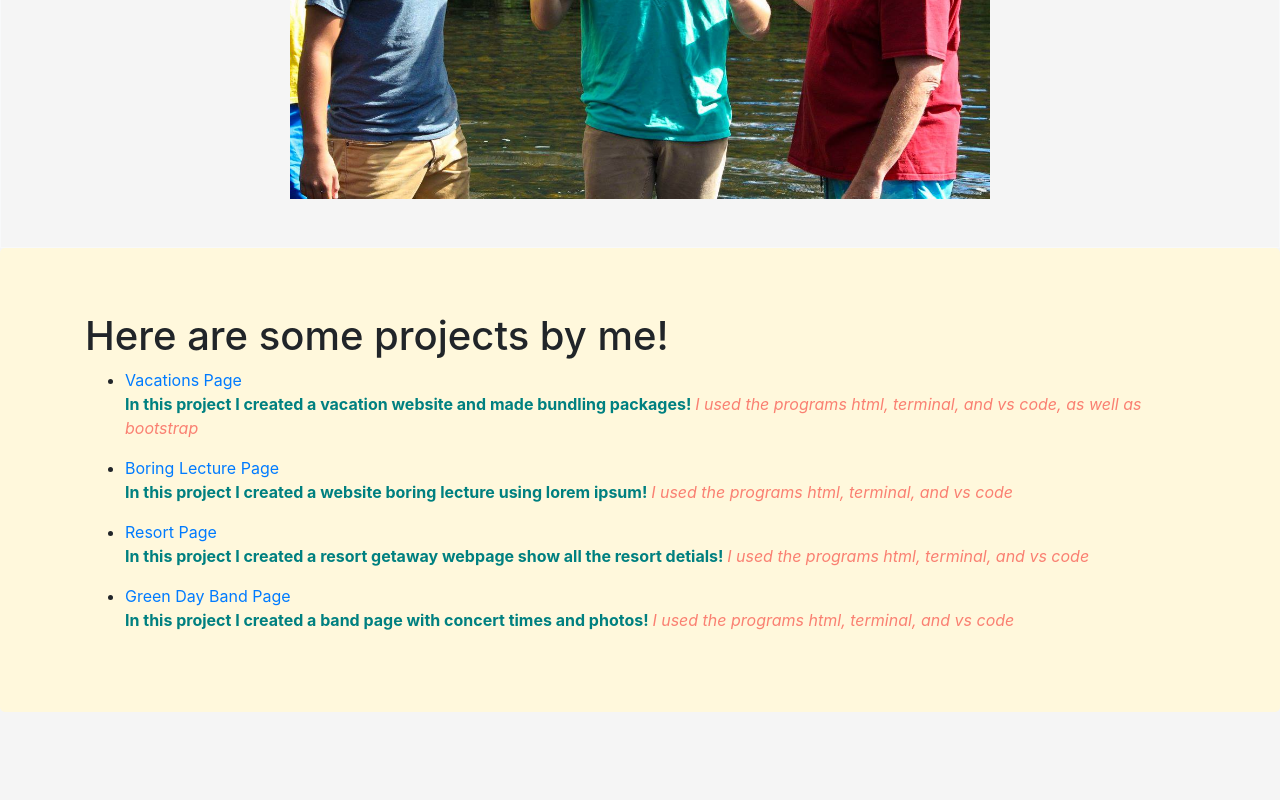
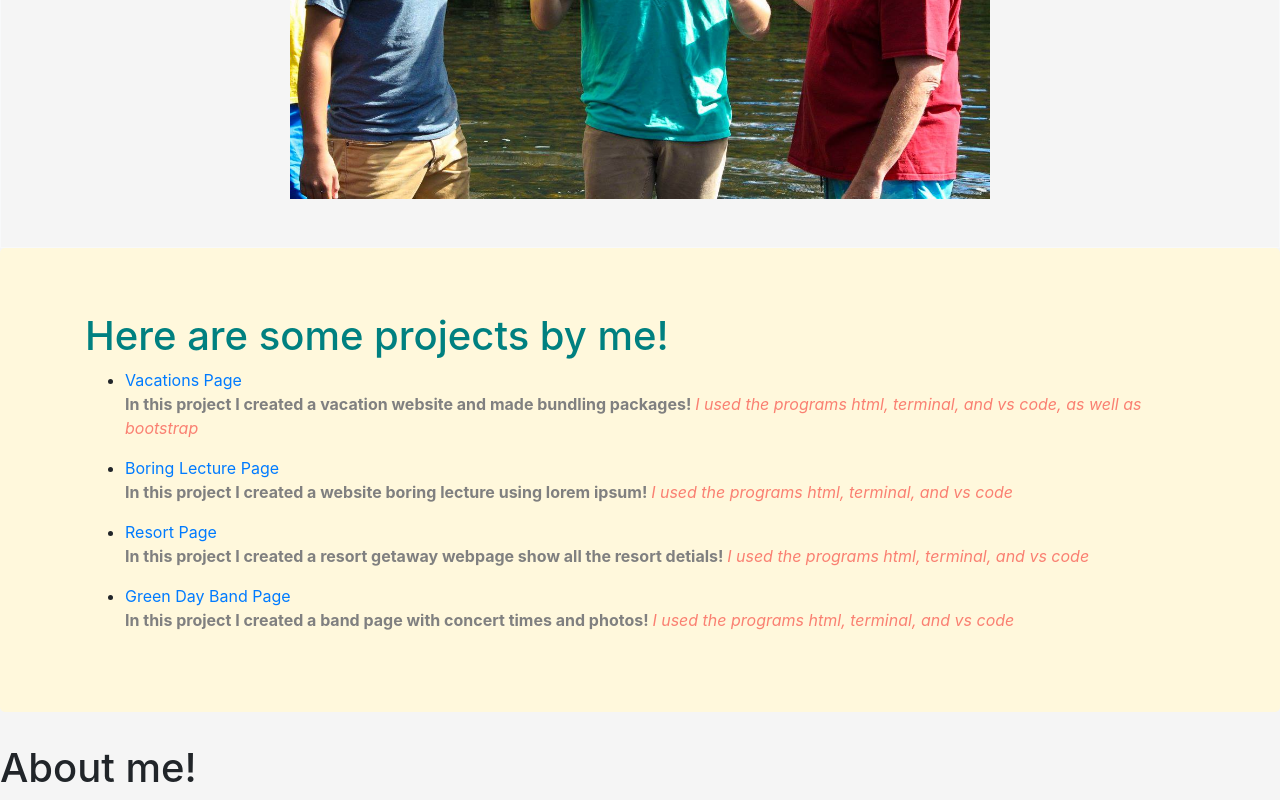
Before and after one commit to Chaseswendsen/portfolio, a plain HTML site: page index.html in a window 1280 px wide. Shown: the part 553-1353 px from the top of the page. Before the commit the page ends 1297 px from the top, so only its background shows below. Drawn offline with Linux system fonts and the light colour scheme.

Commit message:
Add about me and create box model structure

```diff
--- a/css/styles.css
+++ b/css/styles.css
@@ -10,8 +10,11 @@ body {
 }
 
 .expl {
-  color: teal;
+  color: gray;
 }
 .programs {
 color: salmon;
 }
+.special {
+  color: teal;
+}
--- a/index.html
+++ b/index.html
@@ -21,7 +21,7 @@
 
 <div class="jumbotron">
   <div class=container>
-    <h1>Here are some projects by me!</h1>
+    <h1 class="special">Here are some projects by me!</h1>
       <ul>
         <li> <a href="projects/vacation-site-master copy/vaca.html">Vacations Page</a> </li>
           <p> <strong class="expl"> In this project I created a vacation website and made bundling packages! </strong>
@@ -39,6 +39,14 @@
   </div>
 </div>
 
+<div>
+<h1>About me!</h1>
+
+
+
+
+</div>
+
 
 
 
```
